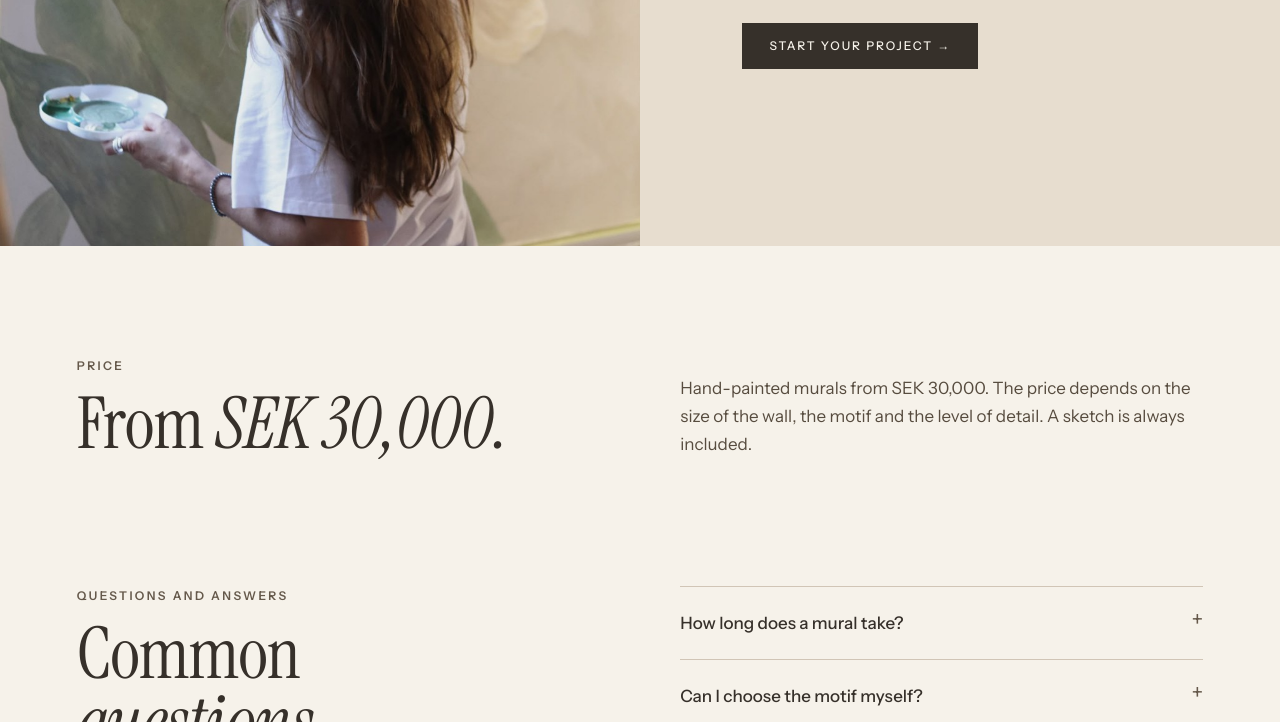
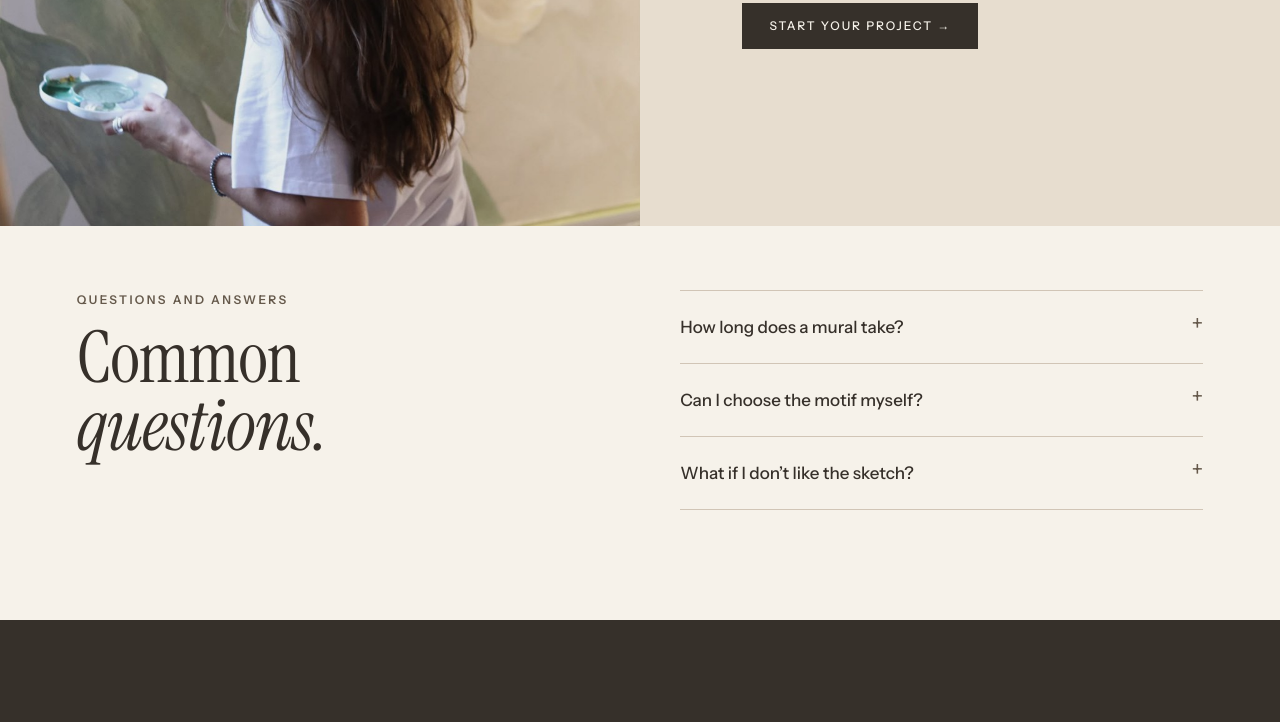
Before and after one commit to MaMoEr/ThaisMuralsWeb, a plain HTML site: page en/index.html in a window 1280 px wide. Shown: the part 4084-4806 px from the top of the page. Drawn offline with Linux system fonts and the light colour scheme.

Commit message:
Remove price section and services eyebrow
Drop the price section (Swedish and English) with its CSS and DESIGN.md
note, and the "Hem, café, hotell, kontor" label above "Vad jag målar".

Co-Authored-By: Claude Opus 5.5 <noreply@anthropic.com>

```diff
--- a/css/style.css
+++ b/css/style.css
@@ -233,17 +233,15 @@ h1 em, h2 em { font-style: italic; }
 .steps b { font-size: var(--text-label); font-weight: 600; letter-spacing: .2em; text-transform: uppercase; color: var(--espresso); }
 .steps p { margin: 4px 0 0; font-size: var(--text-small); line-height: 1.6; }
 
-/* Price: heading left, text right */
-.price, .faq {
+/* FAQ: heading left, content right */
+.faq {
   padding: var(--section) var(--gutter);
   display: grid;
   grid-template-columns: 1fr 1.1fr;
   gap: 10vw;
   align-items: start;
 }
-.price { padding-bottom: 64px; }
-.price h2, .faq h2 { font-size: var(--text-h2); line-height: .95; margin: 14px 0 0; }
-.price p { margin: 0; max-width: 46ch; align-self: end; }
+.faq h2 { font-size: var(--text-h2); line-height: .95; margin: 14px 0 0; }
 
 /* FAQ: native <details>, questions in sans (serif stays 26px+) */
 .faq { padding-top: 64px; }
@@ -388,7 +386,7 @@ h1 em, h2 em { font-style: italic; }
   .services.three { grid-template-columns: 1fr; }
   .services.three .service { border-right: 0; border-bottom: 1px solid var(--line); }
   .services.three .service:last-child { border-bottom: 0; }
-  .price, .faq { grid-template-columns: 1fr; gap: 28px; }
+  .faq { grid-template-columns: 1fr; gap: 28px; }
   .nav.onLight .brand { color: var(--espresso); }
   .nav.onLight .navlinks { display: none; }
   .pageHead { padding: 24px 7vw 48px; }
--- a/en/index.html
+++ b/en/index.html
@@ -75,7 +75,6 @@
 <div class="galleryMore"><a href="projects.html">See all projects →</a></div>
 
 <section class="section">
-  <div class="eyebrow">Homes, cafés, hotels, offices</div>
   <h2>What I <em>paint.</em></h2>
   <div class="services three">
     <div class="service"><b>Homes</b><p>Living rooms, bedrooms, dining rooms and hallways.</p></div>
@@ -98,14 +97,6 @@
     </ol>
     <a class="button" href="#contact">Start your project →</a>
   </div>
-</section>
-
-<section class="price" id="pris">
-  <div>
-    <div class="eyebrow">Price</div>
-    <h2>From <em>SEK&nbsp;30,000.</em></h2>
-  </div>
-  <p>Hand-painted murals from SEK&nbsp;30,000. The price depends on the size of the wall, the motif and the level of detail. A sketch is always included.</p>
 </section>
 
 <section class="faq" id="faq">
```
Also changed, not shown: index.html (+0 -9 lines), 1 other file.
